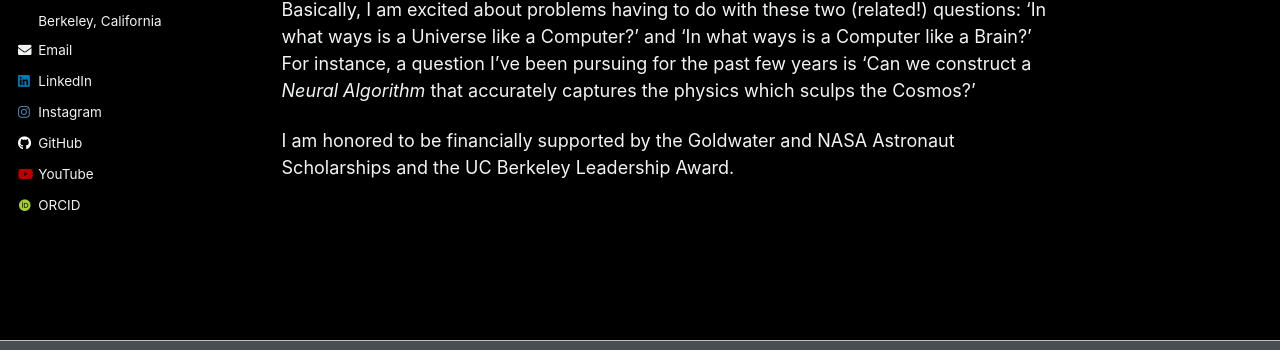
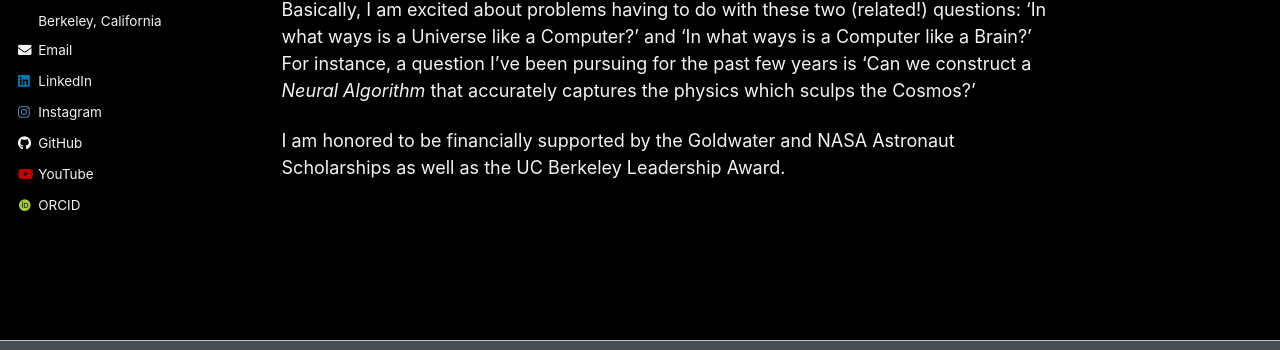
Before and after one commit to c-jacobus/c-jacobus.github.io, a Jekyll site: the page built from _pages/about.md, in a window 1280 px wide. Shown: the part 404-754 px from the top of the page. Built offline with Jekyll 4.4.1, drawn with Linux system fonts in a browser that asks for light colours; some web fonts are replaced.

Commit message:
Update about.md

```diff
--- a/_pages/about.md
+++ b/_pages/about.md
@@ -15,4 +15,4 @@ I am an undergraduate student-researcher at UC Berkeley's [Department of Astrono
 
 Basically, I am excited about problems having to do with these two (related!) questions: 'In what ways is a Universe like a Computer?' and 'In what ways is a Computer like a Brain?' For instance, a question I've been pursuing for the past few years is 'Can we construct a *Neural Algorithm* that accurately captures the physics which sculps the Cosmos?'
 
-I am honored to be financially supported by the Goldwater and NASA Astronaut Scholarships and the UC Berkeley Leadership Award.
+I am honored to be financially supported by the Goldwater and NASA Astronaut Scholarships as well as the UC Berkeley Leadership Award.
```
